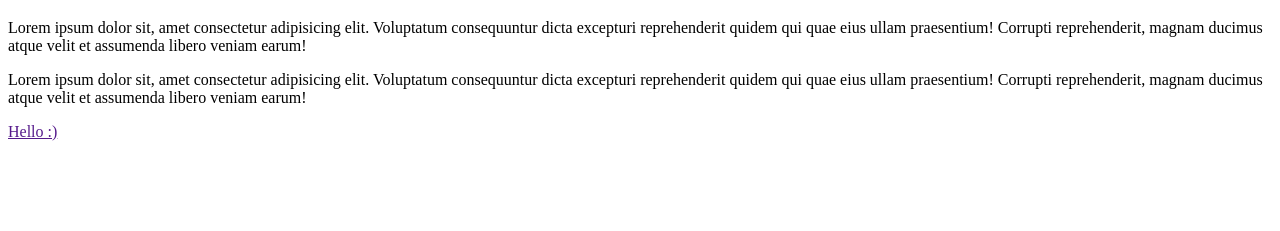
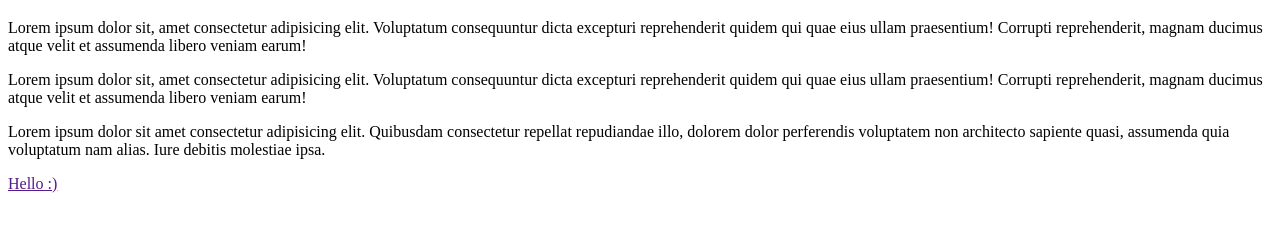
Before and after one commit to MykytaOlenykov/test, a plain HTML site: page index.html in a window 1280 px wide. Shown: the part 61-292 px from the top of the page. Drawn offline with Linux system fonts and the light colour scheme.

Commit message:
Merge branch 'LiSazonova'

```diff
--- a/index.html
+++ b/index.html
@@ -20,6 +20,12 @@
       praesentium! Corrupti reprehenderit, magnam ducimus atque velit et
       assumenda libero veniam earum!
     </p>
+    <p>
+      Lorem ipsum dolor sit amet consectetur adipisicing elit. Quibusdam
+      consectetur repellat repudiandae illo, dolorem dolor perferendis
+      voluptatem non architecto sapiente quasi, assumenda quia voluptatum nam
+      alias. Iure debitis molestiae ipsa.
+    </p>
 
     <section>
       <a href="">Hello :)</a>
```
